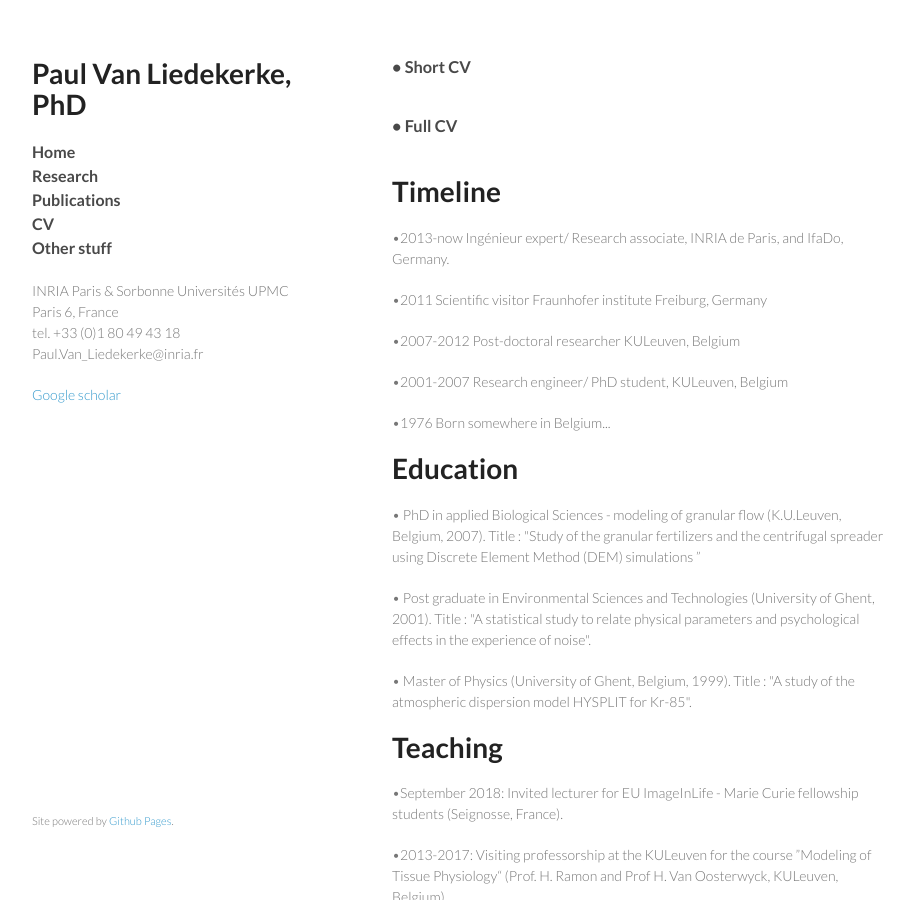
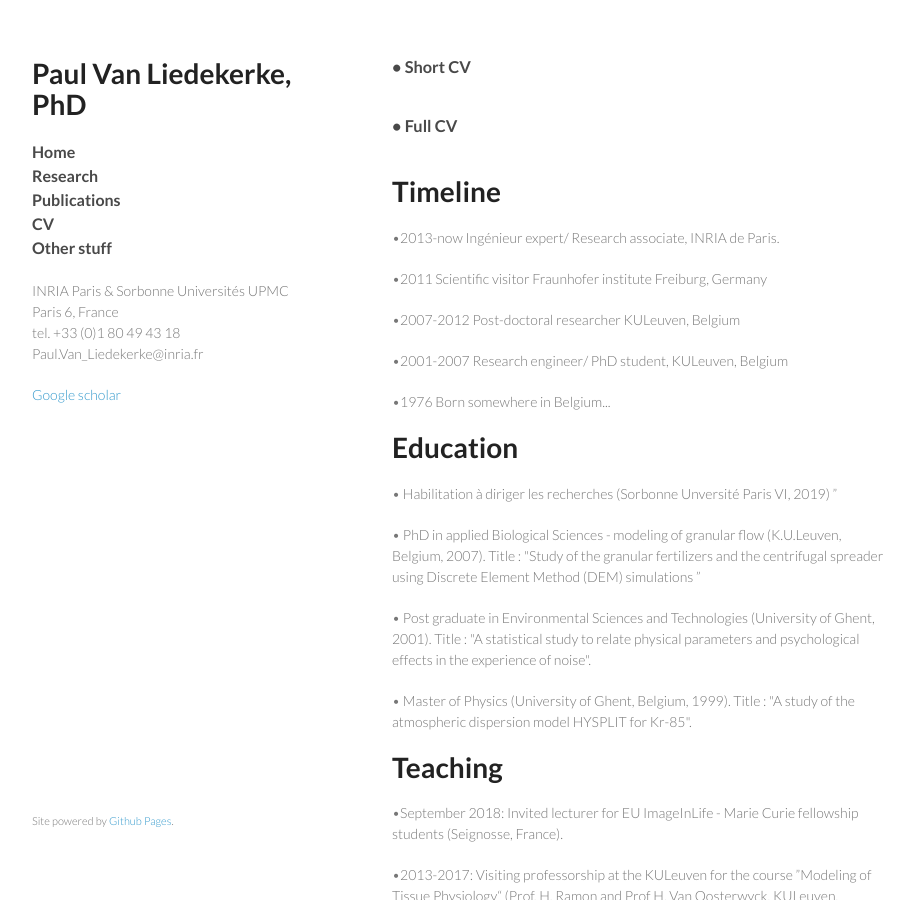
Before and after one commit to paulvanliedekerke/wittgenstein, a Jekyll site: the page cv.html, which Jekyll copies as it is, in a window 1280 px wide and 900 px high. Shown: the whole window, without its empty margins (178-1092 px from the left). Built offline with Jekyll 4.4.1, drawn with Linux system fonts in a browser that asks for light colours; Markdown is read by kramdown in place of the engine named in the settings.

Commit message:
Update cv.html

```diff
--- a/cv.html
+++ b/cv.html
@@ -44,7 +44,7 @@
 <a href="CV_Paul_Van_Liedekerke.pdf"><h3>• Full CV</h3></a><br>
 <h1>Timeline</h1>
 
-<p>•2013-now  Ingénieur expert/ Research associate, INRIA de Paris, and IfaDo, Germany.</p>
+<p>•2013-now  Ingénieur expert/ Research associate, INRIA de Paris.</p>
 <p>•2011 Scientific visitor Fraunhofer institute Freiburg, Germany </p>
 <p>•2007-2012 Post-doctoral researcher KULeuven, Belgium </p>
 <p>•2001-2007 Research engineer/ PhD student,  KULeuven, Belgium </p>
@@ -53,6 +53,8 @@
 
 <h1>Education</h1>
 	      <p></p>
+
+<p>• Habilitation à diriger les recherches (Sorbonne Unversité Paris VI, 2019) ”</p>
 <p>• PhD in applied Biological Sciences - modeling of granular flow (K.U.Leuven, Belgium, 2007). Title :
 "Study of the granular fertilizers and the centrifugal spreader using Discrete Element Method (DEM)
 simulations ”</p>
@@ -62,8 +64,6 @@ statistical study to relate physical parameters and psychological effects in the
 study of the atmospheric dispersion model HYSPLIT for Kr-85".</p>
 
 	<p></p>
-
-
 
 
 
```
